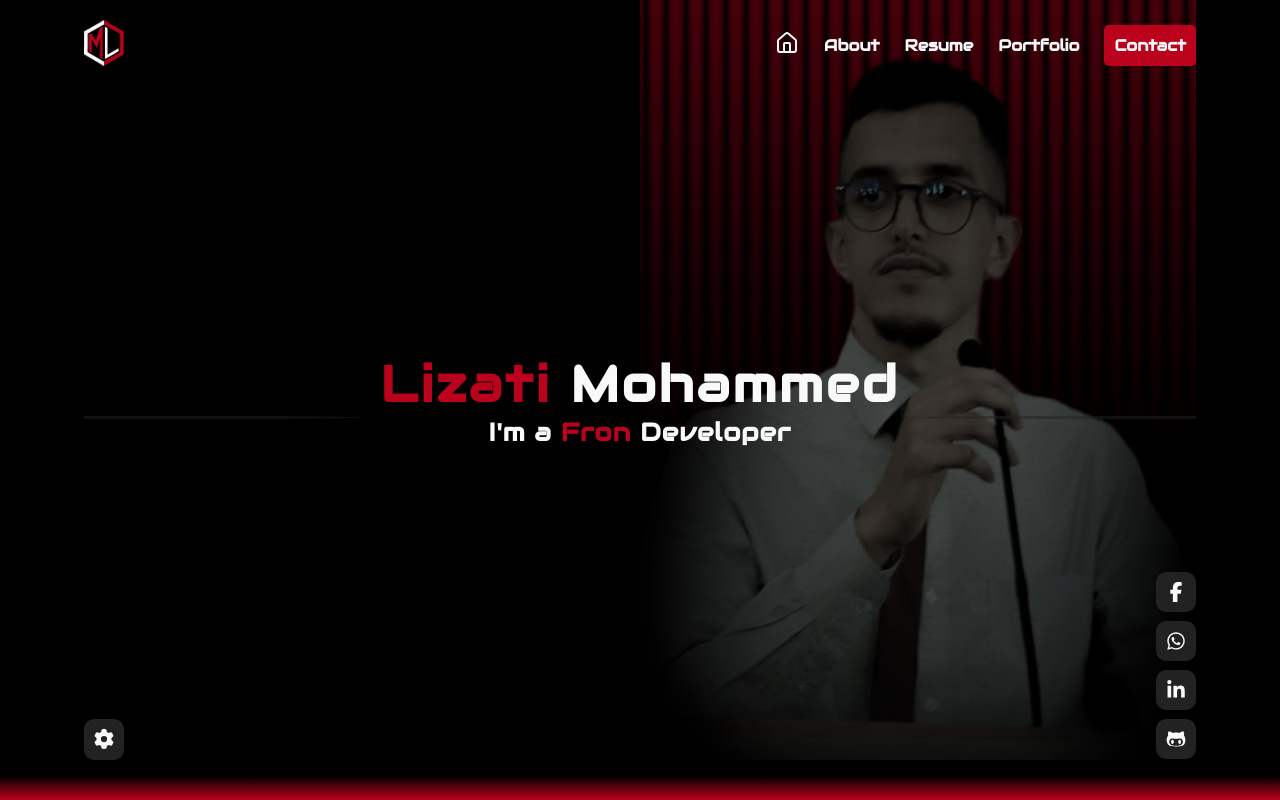
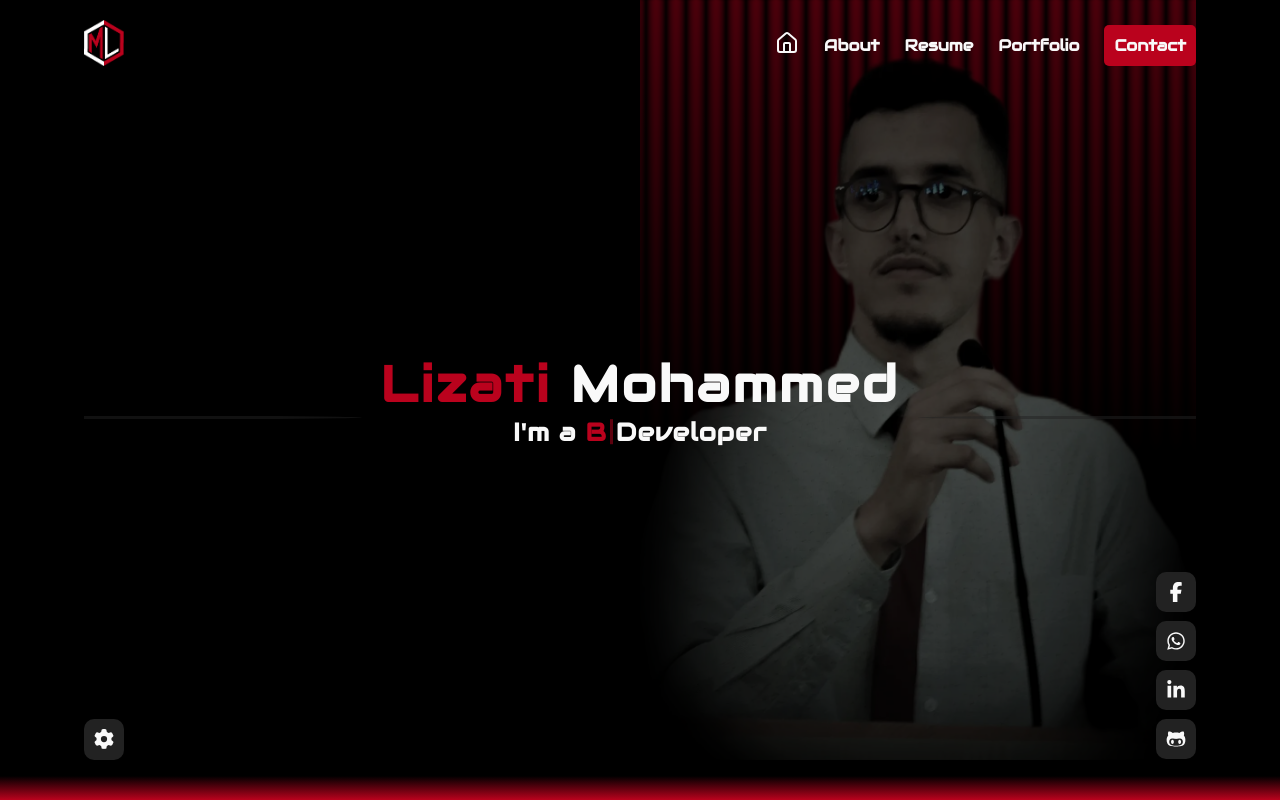
Before and after one commit to lizati99/NextGen-Portfolio, a React (Create React App) app: page / in a window 1280 px wide. Built offline with nearby package versions, Linux system fonts and the light colour scheme.

Commit message:
added blinking cursor with start added arabic direction.

```diff
--- a/src/Components/About/AboutContent.module.css
+++ b/src/Components/About/AboutContent.module.css
@@ -47,7 +47,7 @@
     display: inline-block;
     padding: 10px;
     border-radius: 5px;
-    font-size: 18px;
+    font-size: clamp(14px, 1vw, 18px);
 }
 
 .btn_primary {
@@ -190,6 +190,15 @@
         font-size: 12px;
     }
 
+    .details{
+        grid-template-columns: 1fr;
+        gap: 10px;
+    }
+
+    .info .export a{
+        padding: 5px;
+    }
+
     .services_box {
         padding: 25px 0;
     }
--- a/src/Components/Home/DynamicIntro.jsx
+++ b/src/Components/Home/DynamicIntro.jsx
@@ -10,6 +10,7 @@ export default function DynamicIntro(){
     const [charIndex, setCharIndex] = useState(0);
     const [isDeleting, setIsDeleting] = useState(false);
 
+    const direction=localStorage.getItem('direction');
     const handleTypingEffect = () => {
         let text=roleList[currentRoleIndex];
         if(!isDeleting){
@@ -35,9 +36,9 @@ export default function DynamicIntro(){
 
     const changeTime = () => {
         if(!isDeleting)
-            return 100 * Math.ceil(Math.random() * 8);
+            return 100 * Math.ceil(Math.random() * 4);
         else
-            return 100 * Math.ceil(Math.random() * 4);
+            return 100 * Math.ceil(Math.random());
     }
 
     useEffect(()=>{
@@ -55,7 +56,7 @@ export default function DynamicIntro(){
             </h1>
             <p>
                 {t('homePage.landing.subject')}
-                <span className={classes.role}> {currentRole} </span>
+                <span className={`${classes.role} ${direction==="rtl" ? classes.ar_blinking_cursor : classes.en_blinking_cursor}`}> {currentRole} </span>
                 {t('homePage.landing.lastRole')}
             </p>
         </div>
--- a/src/Components/Home/DynamicIntro.module.css
+++ b/src/Components/Home/DynamicIntro.module.css
@@ -16,8 +16,37 @@
 .intro_text .role{
     font-weight: bolder;
     color: var(--color-secondary);
+    position: relative;
 }
 
+.ar_blinking_cursor::after,
+.en_blinking_cursor::after{
+    content: '';
+    position: absolute;
+    top: 50%;
+    transform: translateY(-50%);
+    height: 80%;
+    width: 3px;
+    background-color: var(--color-secondary);
+    animation: blink 0.8s infinite steps(2, start);
+}
+
+@keyframes blink {
+    0%, 100% {
+        opacity: 1;
+    }
+    50% {
+        opacity: 0;
+    }
+}
+
+.ar_blinking_cursor::after{
+    left: -3px;
+}
+
+.en_blinking_cursor::after{
+    right: 3px;
+}
 /* Row Effect */
 .row_left{
     position: absolute;
--- a/src/Context/LanguageContext.jsx
+++ b/src/Context/LanguageContext.jsx
@@ -5,15 +5,22 @@ const LanguageContext = createContext();
 
 export const LanguageProvider = ({ children }) => {
   const [language, setLanguage] = useState(localStorage.getItem("language") || "en");
+  const [direction, setDirection] = useState(localStorage.getItem("direction") || "ltr");
 
   useEffect(() => {
     i18n.changeLanguage(language);
-  }, [language]);
+    const root = document.documentElement;
+    root.style.setProperty("--dir", direction);
+  }, [language, direction]);
 
   const changeLanguage = (lng) => {
+    const newDirection = (lng==="ar") ? "rtl" : "ltr";
     setLanguage(lng);
     localStorage.setItem("language", lng);
     i18n.changeLanguage(lng);
+
+    setDirection( newDirection );
+    localStorage.setItem("direction", newDirection);
   };
 
   return (
--- a/src/index.css
+++ b/src/index.css
@@ -46,6 +46,7 @@ code {
 }
 
 body{
+  direction: var(--dir);
   background: linear-gradient(to bottom, var(--color-bg) 97%, var(--color-secondary));
   width: 100%;
   /* height: 100vh; */
```
